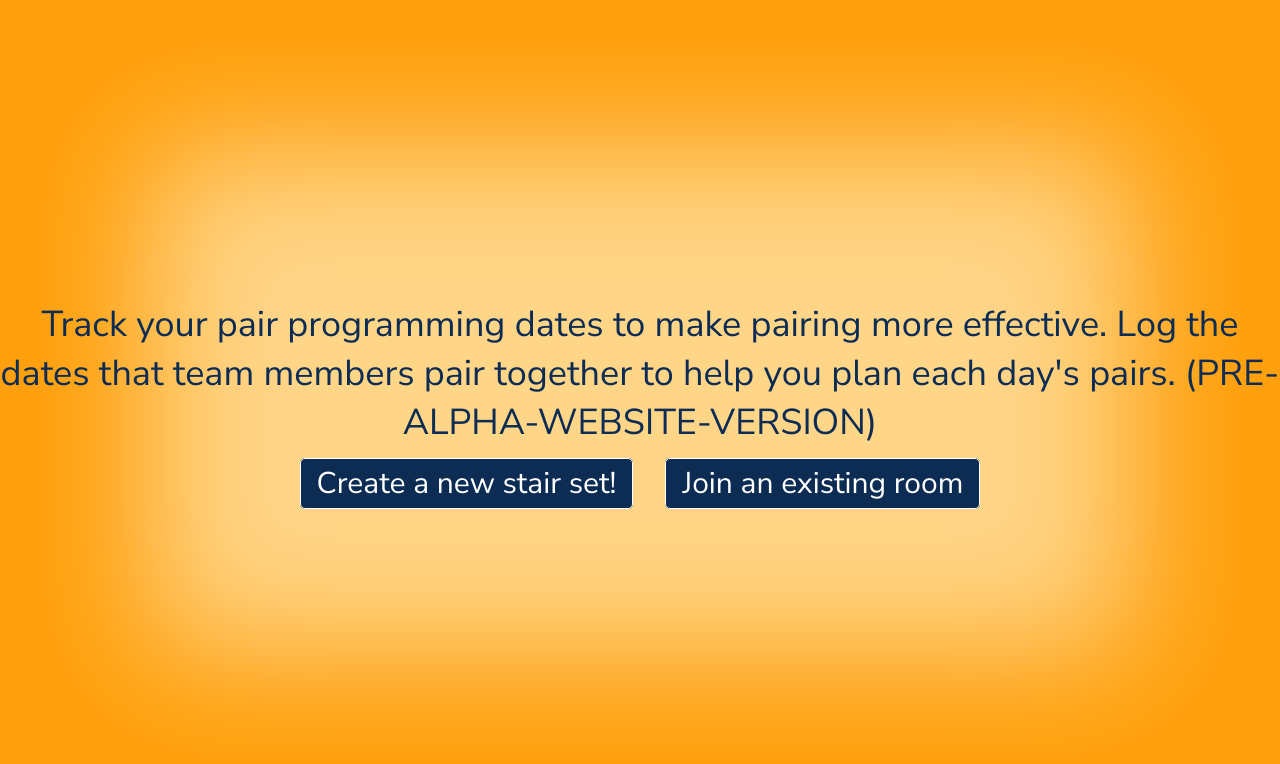
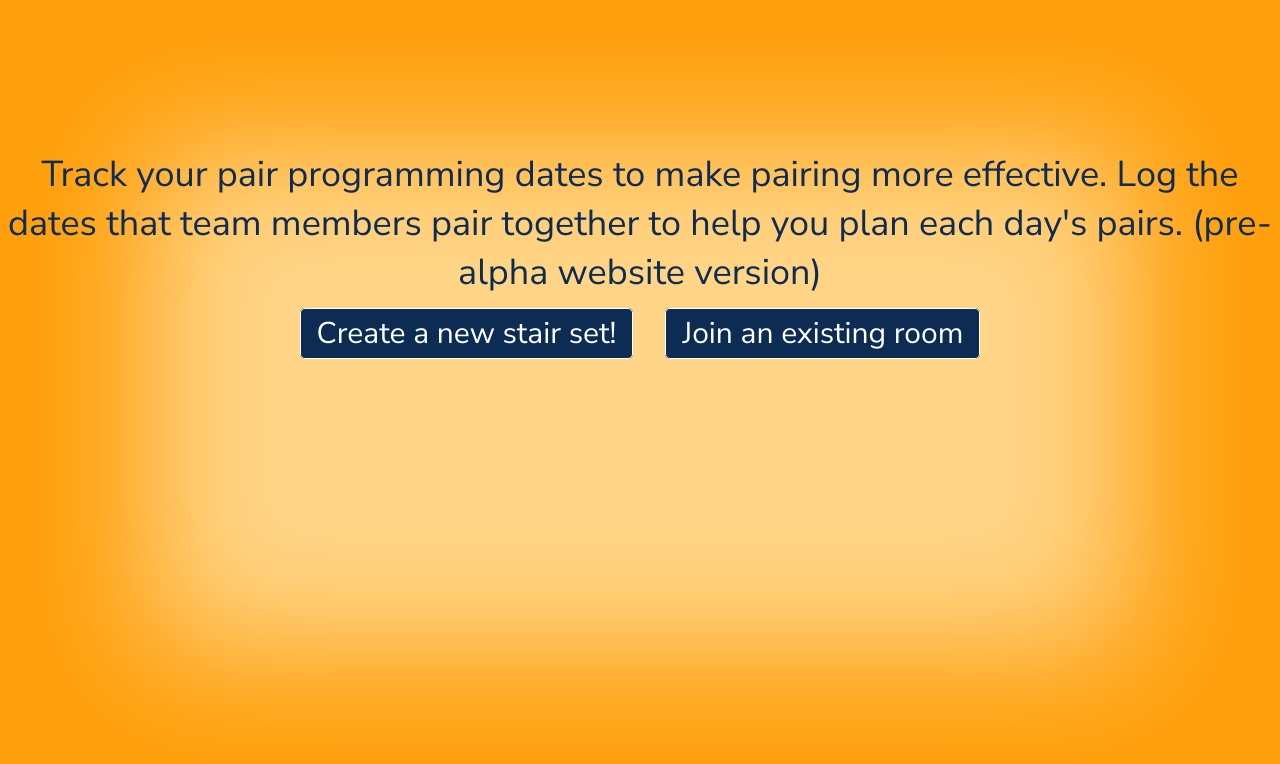
Before and after one commit to tmatthiash/pair-stairs, a Vue app in the folder frontend/: page / in a window 1280 px wide. Shown: the top 764 px of the page. Built offline with nearby package versions, Linux system fonts and the light colour scheme.

Commit message:
change port things

```diff
--- a/frontend/src/views/HomePage.vue
+++ b/frontend/src/views/HomePage.vue
@@ -2,7 +2,7 @@
   <div class="home-page">
     <div class="home-page-banner">
       Track your pair programming dates to make pairing more effective. Log the dates
-      that team members pair together to help you plan each day's pairs. (PRE-ALPHA-WEBSITE-VERSION)
+      that team members pair together to help you plan each day's pairs. (pre-alpha website version)
     </div>
     <div class="home-page-button-holder">
       <router-link class="home-page-button-holder-button" to="/newStair"
@@ -31,7 +31,6 @@ export default defineComponent({
   @include color-theme("-webkit-box-shadow", "box-shadow-settings");
   @include color-theme("box-shadow", "box-shadow-settings");
 
-  padding-top: 150px;
   height: 100%;
   width: 100%;
 }
```
Also changed, not shown: 10 other files (tests, documents, lock files or other folders).
